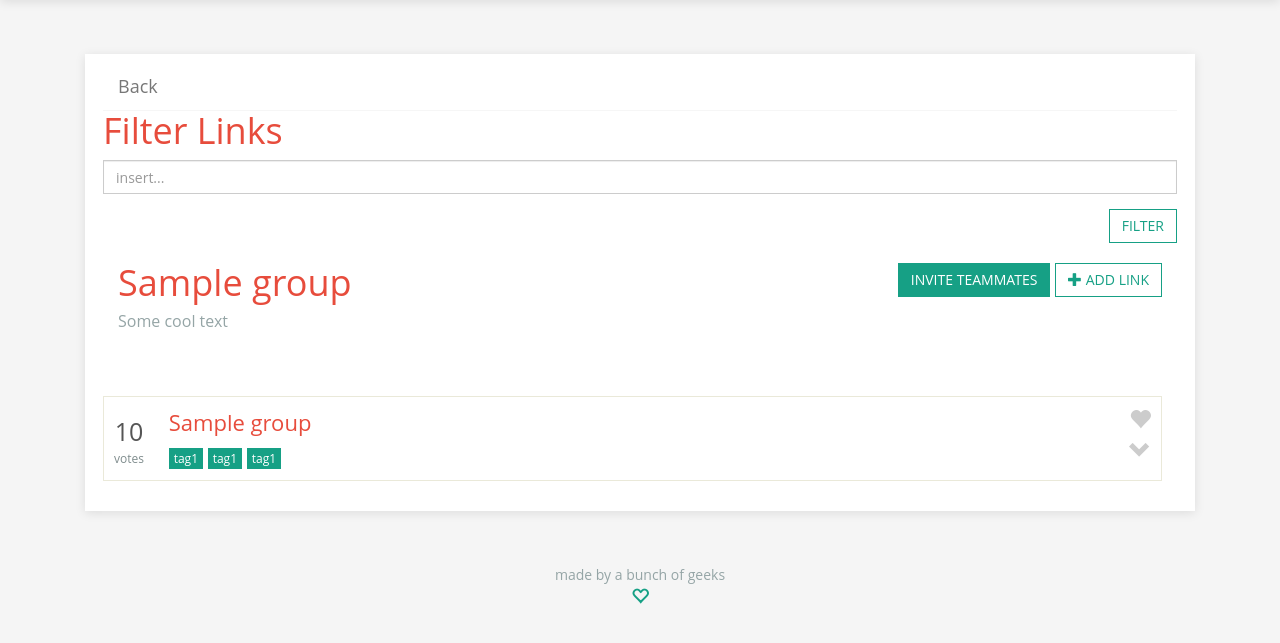
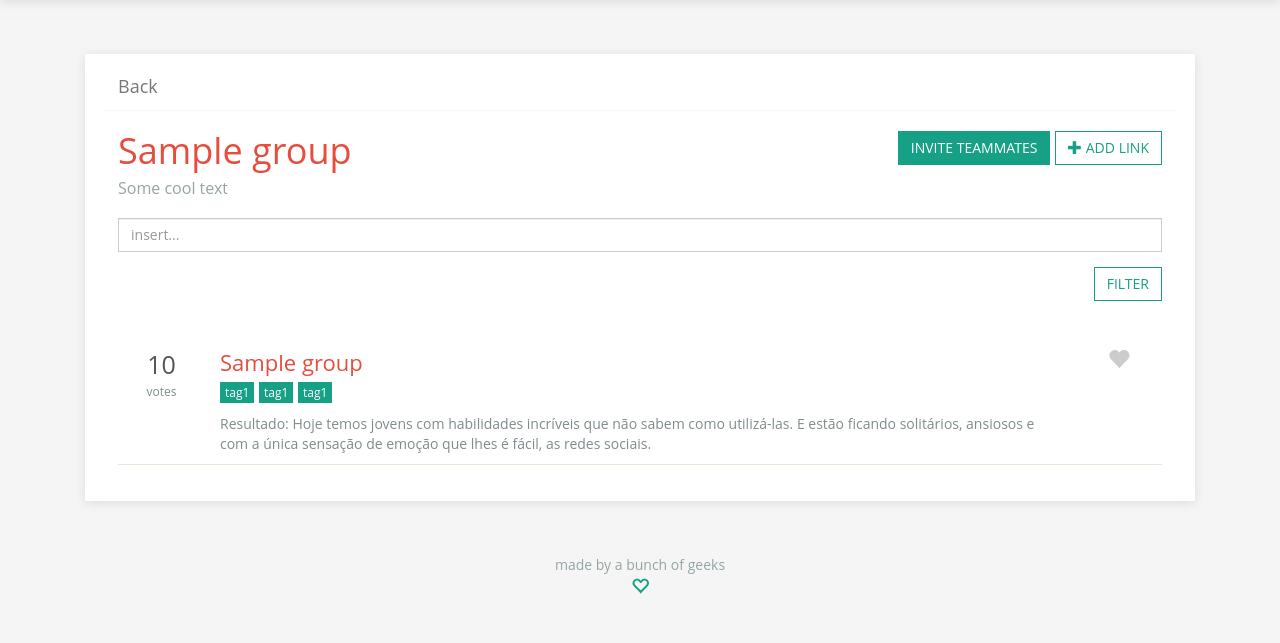
Before and after one commit to vintasoftware/hackathon, a Django app: template groups/templates/links_list.html in a window 1280 px wide. Shown: the part 50-693 px from the top of the page. Run offline with Django 3.2, Linux system fonts and the light colour scheme; the template is opened without the code that fills it: most values are stand-ins (such as "Sample title", 1, 10 or a date in 2020); some libraries are stand-ins or nearby versions.

Commit message:
Improving...

```diff
--- a/core/static/css/style.css
+++ b/core/static/css/style.css
@@ -64,47 +64,49 @@
     margin-bottom: 20px; }
   .links-list .feed-header {
     margin-bottom: 2em; }
-  .links-list .list-group {
-    margin-top: 2em; }
-  .links-list .list-group-item {
+  .links-list .list {
+    margin: 2em auto; }
+  .links-list .list-item {
     border-radius: 0;
-    border: 1px solid #EAE9D9;
-    margin: 10px 0;
-    padding: 5px 0; }
-    .links-list .list-group-item .item {
-      display: inline-block;
-      padding: 5px 10px; }
-      .links-list .list-group-item .item .tag {
+    border-bottom: 1px solid #EAE9D9;
+    padding: 10px 0; }
+    .links-list .list-item .item .tags a {
       padding: 2px 5px;
       display: inline-block;
       background-color: #16a085;
       color: #fff;
       font-size: 12px; }
-      .links-list .list-group-item .item .votes {
+    .links-list .list-item .item .votes {
       color: #555;
       font-size: 25px;
       text-align: center; }
-      .links-list .list-group-item .item .sub-text {
+    .links-list .list-item .item .votes-text {
       font-size: 12px;
       color: #7f8c8d;
       text-align: center; }
-        .links-list .list-group-item .item .sub-text a {
+      .links-list .list-item .item .votes-text a {
         font-size: 15px;
         color: #7f8c8d; }
-          .links-list .list-group-item .item .sub-text a:hover {
+        .links-list .list-item .item .votes-text a:hover {
           color: #4A4E4F; }
-      .links-list .list-group-item .item p {
+    .links-list .list-item .item .description {
+      font-size: 14px;
+      color: #7f8c8d;
+      padding-top: 10px; }
+    .links-list .list-item .item p {
       margin: 0; }
-      .links-list .list-group-item .item a {
+    .links-list .list-item .item a {
       font-size: 22px;
       color: #e74c3c; }
-        .links-list .list-group-item .item a:hover {
+      .links-list .list-item .item a:hover {
         color: #952317;
         text-decoration: none; }
-      .links-list .list-group-item .item .glyphicon {
+    .links-list .list-item .item .glyphicon {
       font-size: 22px;
       color: #ccc; }
-      .links-list .list-group-item .item .glyphicon-heart:hover {
+      .links-list .list-item .item .glyphicon.active {
+        color: #e74c3c; }
+    .links-list .list-item .item .glyphicon:hover {
       color: #e74c3c;
       cursor: pointer; }
 
@@ -153,6 +155,9 @@
   .btn span {
     transition: all 0.8s ease;
     color: #16a085; }
+
+.list-group-item {
+  border: none; }
 
 body {
   font-family: 'Open Sans', 'Helvetica Neue', Helvetica, Arial, sans-serif;
--- a/core/static/sass/_custom-bootstrap.scss
+++ b/core/static/sass/_custom-bootstrap.scss
@@ -60,3 +60,8 @@
     color: $green-color;
   }
 }
+
+//List Group
+.list-group-item {
+  border: none;
+}
--- a/core/static/sass/_links-list.scss
+++ b/core/static/sass/_links-list.scss
@@ -16,26 +16,24 @@
     margin-bottom: 2em;
   }
 
-  .list-group {
-    margin-top: 2em;
+  .list {
+    margin: 2em auto;
   }
 
-  .list-group-item {
+  .list-item {
     border-radius: 0;
-    border: 1px solid #EAE9D9;
-    margin: 10px 0;
-    padding: 5px 0;
+    border-bottom: 1px solid #EAE9D9;
+    padding: 10px 0;
 
     .item {
-      display: inline-block;
-      padding: 5px 10px;
-
-      .tag {
-        padding: 2px 5px;
-        display: inline-block;
-        background-color: $green-color;
-        color: #fff;
-        font-size: 12px;
+      .tags {
+        a {
+          padding: 2px 5px;
+          display: inline-block;
+          background-color: $green-color;
+          color: #fff;
+          font-size: 12px;
+        }
       }
 
       .votes {
@@ -44,7 +42,7 @@
         text-align: center;
       }
 
-      .sub-text {
+      .votes-text {
         font-size: 12px;
         color: #7f8c8d;
         text-align: center;
@@ -57,6 +55,12 @@
             color: #4A4E4F;
           }
         }
+      }
+
+      .description {
+        font-size: 14px;
+        color: #7f8c8d;
+        padding-top: 10px;
       }
 
       p {
@@ -76,11 +80,14 @@
       .glyphicon {
         font-size: 22px;
         color: #ccc;
+
+        &.active {
+          color: $red-color;
+        }
       }
 
-      .glyphicon-heart:hover {
+      .glyphicon:hover {
         color: $red-color;
-
         cursor: pointer;
       }
     }
--- a/groups/templates/links_list.html
+++ b/groups/templates/links_list.html
@@ -48,8 +48,17 @@
       <div class="col-md-12 brdcrumb">
         <p><a href="{% url 'groups:list_groups' %}">Back</a></p>
       </div>
-        <div class="">
-        <h1>Filter Links</h1>
+      <div class="col-md-6">
+        <h1>{{ group.name }}</h1>
+        <h4>Some cool text</h4>
+      </div>
+      <div class="col-md-6 right-row-mrg">
+        <div class="pull-right">
+          <button type="button" class="btn btn-main" data-toggle="modal" data-target="#add-user-modal">Invite Teammates</button>
+          <button type="button" class="btn btn-main-reverse" data-toggle="modal" data-target="#add-link-modal"><span class="glyphicon glyphicon-plus" aria-hidden="true"></span> Add Link</button>
+        </div>
+      </div>
+      <div class="search-filter col-md-12">
         <form id="add-group-form" action="{% url 'groups:list_links' group_id=group.pk %}" method="GET">
           <div class="form-group">
             <input type="text" class="form-control" name="content" id="id_content" placeHolder="insert..." required>
@@ -60,39 +69,29 @@
           </div>
         </form>
       </div>
-      <div class="col-md-6">
-        <h1>{{ group.name }}</h1>
-        <h4>Some cool text</h4>
+      <div class="list col-md-12">
+      {% for item in object_list %}
+        <div class="list-item col-md-12" id="{{ item.pk }}">
+          <div class="item col-md-1">
+            <p class="votes">{{ item.votes }}</p>
+            <p class="votes-text">votes</p>
+          </div>
+          <div class="item col-md-10">
+            <p><a href="{% url 'groups:link_detail' pk=item.pk %}">{{item.title}}</a></p>
+            <p class="tags">
+              <a href="">tag1</a>
+              <a href="">tag1</a>
+              <a href="">tag1</a>
+            </p>
+            <p class="description">Resultado: Hoje temos jovens com habilidades incríveis que não sabem como utilizá-las. E estão ficando solitários, ansiosos e com a única sensação de emoção que lhes é fácil, as redes sociais.
+            </p>
+          </div>
+          <div class="item pull-right text-center actions col-md-1">
+            <p><span class="glyphicon glyphicon-heart add_repo" url="{% url 'groups:link_like' pk=item.pk %}" aria-hidden="true"></span></p>
+          </div>
+        </div>
+      {% endfor %}
       </div>
-      <div class="col-md-6 right-row-mrg">
-        <div class="pull-right">
-          <button type="button" class="btn btn-main" data-toggle="modal" data-target="#add-user-modal">Invite Teammates</button>
-          <button type="button" class="btn btn-main-reverse" data-toggle="modal" data-target="#add-link-modal"><span class="glyphicon glyphicon-plus" aria-hidden="true"></span> Add Link</button>
-        </div>
-      </div>
-      <ul class="list-group col-md-12">
-      {% for item in object_list %}
-        <li class="list-group-item">
-          <span class="item">
-            <p class="votes" id="{{ item.pk }}">{{ item.votes }}</p>
-            <p class="sub-text">votes</p>
-          </span>
-          <span class="item">
-            <p><a href="{% url 'groups:link_detail' pk=item.pk %}">{{item.title}}</a></p>
-            <p>
-              <a href=""><span class="tag">tag1</span></a>
-              <a href=""><span class="tag">tag1</span></a>
-              <a href=""><span class="tag">tag1</span></a>
-            </p>
-            <!-- <a  class="sub-text" href="{{ item.url }}">{{ item.url }}</a> -->
-          </span>
-          <span class="item pull-right text-center actions">
-            <p><span class="glyphicon glyphicon-heart add_repo" url="{% url 'groups:link_like' pk=item.pk %}" aria-hidden="true"></span></p>
-            <p><a href=""><span class="glyphicon glyphicon-chevron-down" aria-hidden="true"></span></a></p>
-          </span>
-        </li>
-      {% endfor %}
-      </ul>
     </div>
   </div>
 </section>
@@ -111,7 +110,9 @@
           type: "POST",
           headers: {"X-CSRFToken": csrftoken},
           success: function(data) {
-            $('#' + data.id).html(data.votes);
+            var item = '#' + data.id_content;
+            $(item + " .votes").html(data.votes);
+            $(item + " .glyphicon").addClass("active");
           }
         });
       });
```
Also changed, not shown: 1 other file. Lines whose indentation alone changed are shown as unchanged.
